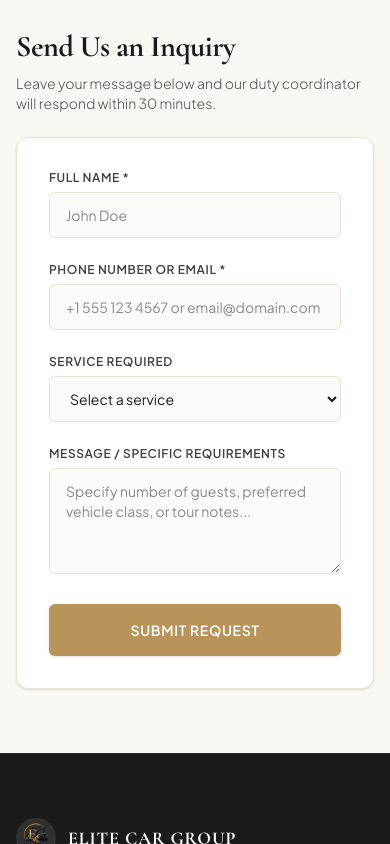
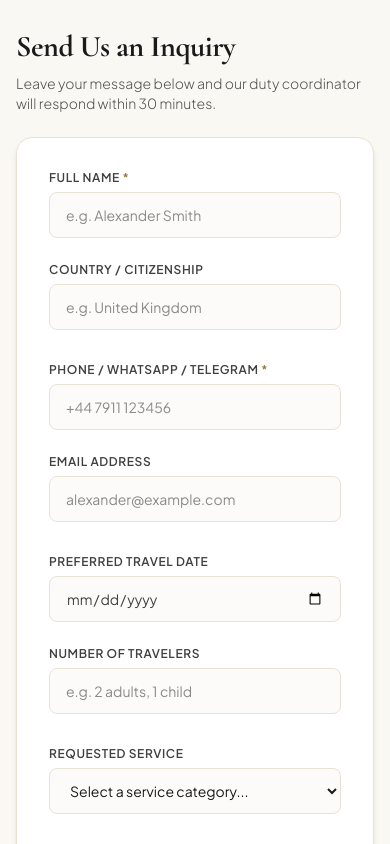
Before and after one commit to Myhammadsaid/elite-car-travel, a Next.js app in the folder client/: page /en/contact in a window 390 px wide. Shown: the part 1040-1884 px from the top of the page. Built offline with nearby package versions, Linux system fonts and the light colour scheme.

Commit message:
form has been updated

```diff
--- a/client/components/ContactForm.js
+++ b/client/components/ContactForm.js
@@ -12,10 +12,14 @@ export default function ContactForm({
 
 	const [formData, setFormData] = useState({
 		name: '',
-		contact: '',
+		phone: '',
+		email: '',
+		citizenship: '',
 		serviceType: '',
 		destination: '',
+		travelDate: '',
 		duration: '',
+		participants: '',
 		message: '',
 		hp: '', // Honeypot field for bot mitigation
 	})
@@ -41,7 +45,7 @@ export default function ContactForm({
 		setStatus({ loading: true, success: false, error: false, message: '' })
 
 		try {
-			const apiUrl = process.env.NEXT_PUBLIC_API_URL || 'http://localhost:5000'
+			const apiUrl = process.env.NEXT_PUBLIC_API_URL || ''
 			const response = await fetch(`${apiUrl}/api/leads`, {
 				method: 'POST',
 				headers: { 'Content-Type': 'application/json' },
@@ -66,10 +70,14 @@ export default function ContactForm({
 
 			setFormData({
 				name: '',
-				contact: '',
+				phone: '',
+				email: '',
+				citizenship: '',
 				serviceType: '',
 				destination: '',
+				travelDate: '',
 				duration: '',
+				participants: '',
 				message: '',
 				hp: '',
 			})
@@ -86,7 +94,7 @@ export default function ContactForm({
 	return (
 		<form
 			onSubmit={handleSubmit}
-			className='p-8 sm:p-10 rounded-xl bg-[var(--color-brand-surface)] border border-[var(--color-brand-border)] shadow-sm space-y-6'
+			className='w-full max-w-4xl mx-auto p-8 sm:p-12 rounded-2xl bg-[var(--color-brand-surface)] border border-[var(--color-brand-border)] shadow-md space-y-8'
 		>
 			{/* Honeypot hidden input */}
 			<div className='hidden' aria-hidden='true'>
@@ -101,22 +109,25 @@ export default function ContactForm({
 			</div>
 
 			{status.success && (
-				<div className='p-4 rounded-md bg-emerald-50 border border-emerald-200 text-emerald-800 text-sm font-medium'>
-					✓ {status.message}
+				<div className='p-4 rounded-xl bg-emerald-50 border border-emerald-200 text-emerald-800 text-sm font-medium flex items-center gap-2'>
+					<span className='font-bold text-base'>✓</span>
+					<span>{status.message}</span>
 				</div>
 			)}
 
 			{status.error && (
-				<div className='p-4 rounded-md bg-rose-50 border border-rose-200 text-rose-800 text-sm font-medium'>
-					✕ {status.message}
+				<div className='p-4 rounded-xl bg-rose-50 border border-rose-200 text-rose-800 text-sm font-medium flex items-center gap-2'>
+					<span className='font-bold text-base'>✕</span>
+					<span>{status.message}</span>
 				</div>
 			)}
 
+			{/* Row 1: Full Name & Citizenship */}
 			<div className='grid grid-cols-1 sm:grid-cols-2 gap-6'>
-				{/* Name */}
 				<div className='space-y-1.5'>
 					<label className='block text-xs font-semibold uppercase tracking-wider text-neutral-700'>
-						{t('name')} *
+						{t('name')}{' '}
+						<span className='text-[var(--color-brand-gold-dark)]'>*</span>
 					</label>
 					<input
 						type='text'
@@ -125,28 +136,91 @@ export default function ContactForm({
 						value={formData.name}
 						onChange={handleChange}
 						placeholder={t('namePlaceholder')}
-						className='w-full px-4 py-3 rounded-md bg-[var(--color-brand-cream)]/50 border border-[var(--color-brand-border)] text-sm focus:outline-hidden focus:border-[var(--color-brand-gold)] focus:bg-white transition'
+						className='w-full px-4 py-3 rounded-lg bg-[var(--color-brand-cream)]/50 border border-[var(--color-brand-border)] text-sm focus:outline-hidden focus:border-[var(--color-brand-gold)] focus:bg-white transition duration-150'
 					/>
 				</div>
 
-				{/* Contact (Phone / Email) */}
 				<div className='space-y-1.5'>
 					<label className='block text-xs font-semibold uppercase tracking-wider text-neutral-700'>
-						{t('contact')} *
+						{t('citizenship')}
 					</label>
 					<input
 						type='text'
-						name='contact'
-						required
-						value={formData.contact}
+						name='citizenship'
+						value={formData.citizenship}
 						onChange={handleChange}
-						placeholder={t('contactPlaceholder')}
-						className='w-full px-4 py-3 rounded-md bg-[var(--color-brand-cream)]/50 border border-[var(--color-brand-border)] text-sm focus:outline-hidden focus:border-[var(--color-brand-gold)] focus:bg-white transition'
+						placeholder={t('citizenshipPlaceholder')}
+						className='w-full px-4 py-3 rounded-lg bg-[var(--color-brand-cream)]/50 border border-[var(--color-brand-border)] text-sm focus:outline-hidden focus:border-[var(--color-brand-gold)] focus:bg-white transition duration-150'
 					/>
 				</div>
 			</div>
 
-			{/* Service / Custom Fields */}
+			{/* Row 2: Phone & Email (Separated) */}
+			<div className='grid grid-cols-1 sm:grid-cols-2 gap-6'>
+				<div className='space-y-1.5'>
+					<label className='block text-xs font-semibold uppercase tracking-wider text-neutral-700'>
+						{t('phone')}{' '}
+						<span className='text-[var(--color-brand-gold-dark)]'>*</span>
+					</label>
+					<input
+						type='tel'
+						name='phone'
+						required
+						value={formData.phone}
+						onChange={handleChange}
+						placeholder={t('phonePlaceholder')}
+						className='w-full px-4 py-3 rounded-lg bg-[var(--color-brand-cream)]/50 border border-[var(--color-brand-border)] text-sm focus:outline-hidden focus:border-[var(--color-brand-gold)] focus:bg-white transition duration-150'
+					/>
+				</div>
+
+				<div className='space-y-1.5'>
+					<label className='block text-xs font-semibold uppercase tracking-wider text-neutral-700'>
+						{t('email')}
+					</label>
+					<input
+						type='email'
+						name='email'
+						value={formData.email}
+						onChange={handleChange}
+						placeholder={t('emailPlaceholder')}
+						className='w-full px-4 py-3 rounded-lg bg-[var(--color-brand-cream)]/50 border border-[var(--color-brand-border)] text-sm focus:outline-hidden focus:border-[var(--color-brand-gold)] focus:bg-white transition duration-150'
+					/>
+				</div>
+			</div>
+
+			{/* Row 3: Travel Dates & Number of Travelers */}
+			<div className='grid grid-cols-1 sm:grid-cols-2 gap-6'>
+				<div className='space-y-1.5'>
+					<label className='block text-xs font-semibold uppercase tracking-wider text-neutral-700'>
+						{t('travelDate')}
+					</label>
+					<input
+						type='date'
+						name='travelDate'
+						value={formData.travelDate}
+						onChange={handleChange}
+						className='w-full px-4 py-3 rounded-lg bg-[var(--color-brand-cream)]/50 border border-[var(--color-brand-border)] text-sm focus:outline-hidden focus:border-[var(--color-brand-gold)] focus:bg-white transition duration-150 text-neutral-700'
+					/>
+				</div>
+
+				<div className='space-y-1.5'>
+					<label className='block text-xs font-semibold uppercase tracking-wider text-neutral-700'>
+						{t('participants')}
+					</label>
+					<input
+						type='number'
+						min='1'
+						max='100'
+						name='participants'
+						value={formData.participants}
+						onChange={handleChange}
+						placeholder={t('participantsPlaceholder')}
+						className='w-full px-4 py-3 rounded-lg bg-[var(--color-brand-cream)]/50 border border-[var(--color-brand-border)] text-sm focus:outline-hidden focus:border-[var(--color-brand-gold)] focus:bg-white transition duration-150'
+					/>
+				</div>
+			</div>
+
+			{/* Row 4: Service / Custom Route Fields */}
 			{formType === 'custom' ? (
 				<div className='grid grid-cols-1 sm:grid-cols-2 gap-6'>
 					<div className='space-y-1.5'>
@@ -159,7 +233,7 @@ export default function ContactForm({
 							value={formData.destination}
 							onChange={handleChange}
 							placeholder={t('destinationPlaceholder')}
-							className='w-full px-4 py-3 rounded-md bg-[var(--color-brand-cream)]/50 border border-[var(--color-brand-border)] text-sm focus:outline-hidden focus:border-[var(--color-brand-gold)] focus:bg-white transition'
+							className='w-full px-4 py-3 rounded-lg bg-[var(--color-brand-cream)]/50 border border-[var(--color-brand-border)] text-sm focus:outline-hidden focus:border-[var(--color-brand-gold)] focus:bg-white transition duration-150'
 						/>
 					</div>
 					<div className='space-y-1.5'>
@@ -172,7 +246,7 @@ export default function ContactForm({
 							value={formData.duration}
 							onChange={handleChange}
 							placeholder={t('durationPlaceholder')}
-							className='w-full px-4 py-3 rounded-md bg-[var(--color-brand-cream)]/50 border border-[var(--color-brand-border)] text-sm focus:outline-hidden focus:border-[var(--color-brand-gold)] focus:bg-white transition'
+							className='w-full px-4 py-3 rounded-lg bg-[var(--color-brand-cream)]/50 border border-[var(--color-brand-border)] text-sm focus:outline-hidden focus:border-[var(--color-brand-gold)] focus:bg-white transition duration-150'
 						/>
 					</div>
 				</div>
@@ -185,7 +259,7 @@ export default function ContactForm({
 						name='serviceType'
 						value={formData.serviceType}
 						onChange={handleChange}
-						className='w-full px-4 py-3 rounded-md bg-[var(--color-brand-cream)]/50 border border-[var(--color-brand-border)] text-sm focus:outline-hidden focus:border-[var(--color-brand-gold)] focus:bg-white transition'
+						className='w-full px-4 py-3 rounded-lg bg-[var(--color-brand-cream)]/50 border border-[var(--color-brand-border)] text-sm focus:outline-hidden focus:border-[var(--color-brand-gold)] focus:bg-white transition duration-150'
 					>
 						<option value=''>{t('serviceSelect')}</option>
 						<option value='Transportation'>{t('serviceTransfer')}</option>
@@ -199,7 +273,7 @@ export default function ContactForm({
 				</div>
 			)}
 
-			{/* Message */}
+			{/* Row 5: Message & Special Requests */}
 			<div className='space-y-1.5'>
 				<label className='block text-xs font-semibold uppercase tracking-wider text-neutral-700'>
 					{t('message')}
@@ -210,15 +284,15 @@ export default function ContactForm({
 					value={formData.message}
 					onChange={handleChange}
 					placeholder={t('messagePlaceholder')}
-					className='w-full px-4 py-3 rounded-md bg-[var(--color-brand-cream)]/50 border border-[var(--color-brand-border)] text-sm focus:outline-hidden focus:border-[var(--color-brand-gold)] focus:bg-white transition'
+					className='w-full px-4 py-3 rounded-lg bg-[var(--color-brand-cream)]/50 border border-[var(--color-brand-border)] text-sm focus:outline-hidden focus:border-[var(--color-brand-gold)] focus:bg-white transition duration-150'
 				/>
 			</div>
 
-			{/* Submit Button */}
+			{/* Submit Action */}
 			<button
 				type='submit'
 				disabled={status.loading}
-				className='w-full py-4 rounded-md bg-[var(--color-brand-gold)] hover:bg-[var(--color-brand-gold-dark)] text-white text-sm font-semibold uppercase tracking-wider shadow-sm transition duration-200 cursor-pointer disabled:opacity-50'
+				className='w-full py-4 rounded-xl bg-[var(--color-brand-gold)] hover:bg-[var(--color-brand-gold-dark)] text-white text-sm font-semibold uppercase tracking-wider shadow-sm hover:shadow-md transition-all duration-200 cursor-pointer disabled:opacity-50'
 			>
 				{status.loading ? t('submitting') : t('submit')}
 			</button>
--- a/client/components/Header.js
+++ b/client/components/Header.js
@@ -192,7 +192,7 @@ export default function Header() {
 					</nav>
 
 					{/* Actions: Social Media Dropdown + Language Switcher */}
-					<div className='flex items-center gap-3 pl-2 border-l border-[var(--color-brand-border)]'>
+					<div className='flex items-center gap-3 pl-6 border-l border-[var(--color-brand-border)]'>
 						<SocialMedia mode='desktop' />
 						<LanguageSwitcher />
 					</div>
--- a/client/messages/en.json
+++ b/client/messages/en.json
@@ -97,26 +97,33 @@
 	},
 	"ContactForm": {
 		"name": "Full Name",
-		"namePlaceholder": "John Doe",
-		"contact": "Phone Number or Email",
-		"contactPlaceholder": "+1 555 123 4567 or email@domain.com",
-		"serviceType": "Service Required",
-		"serviceSelect": "Select a service",
-		"serviceTransfer": "Premium Transportation / Chauffeur",
-		"serviceInbound": "Inbound Travel & Local Guides",
-		"serviceTour": "Uzbekistan & Central Asia Tours",
-		"serviceCorporate": "Corporate & Delegation Logistics",
-		"serviceCustom": "Custom Tailored Itinerary",
-		"destination": "Destination / Preferred Cities",
-		"destinationPlaceholder": "e.g., Tashkent - Samarkand - Bukhara - Khiva",
-		"duration": "Duration / Travel Dates",
-		"durationPlaceholder": "e.g., 7 days, September 2026",
-		"message": "Message / Specific Requirements",
-		"messagePlaceholder": "Specify number of guests, preferred vehicle class, or tour notes...",
-		"submit": "Submit Request",
-		"submitting": "Sending...",
-		"successMessage": "Thank you! Your request has been received. Our team will contact you shortly.",
-		"errorMessage": "Something went wrong sending your request. Please try again or reach out directly."
+		"namePlaceholder": "e.g. Alexander Smith",
+		"citizenship": "Country / Citizenship",
+		"citizenshipPlaceholder": "e.g. United Kingdom",
+		"phone": "Phone / WhatsApp / Telegram",
+		"phonePlaceholder": "+44 7911 123456",
+		"email": "Email Address",
+		"emailPlaceholder": "alexander@example.com",
+		"travelDate": "Preferred Travel Date",
+		"participants": "Number of Travelers",
+		"participantsPlaceholder": "e.g. 2 adults, 1 child",
+		"serviceType": "Requested Service",
+		"serviceSelect": "Select a service category...",
+		"serviceTransfer": "VIP Transport & Chauffeured Chauffeur",
+		"serviceInbound": "Full Inbound Uzbekistan Tour",
+		"serviceTour": "Silk Road & Central Asia Tour",
+		"serviceCorporate": "Corporate Delegation & MICE",
+		"serviceCustom": "Tailor-Made Custom Itinerary",
+		"destination": "Destinations / Cities",
+		"destinationPlaceholder": "e.g. Tashkent, Samarkand, Bukhara, Khiva",
+		"duration": "Estimated Duration",
+		"durationPlaceholder": "e.g. 7-10 days",
+		"message": "Special Requests & Details",
+		"messagePlaceholder": "Tell us about preferred vehicle classes, hotels, or specific route preferences...",
+		"submit": "Send Inquiry",
+		"submitting": "Processing Request...",
+		"successMessage": "Thank you! Your inquiry has been received. Our concierge will contact you shortly.",
+		"errorMessage": "An error occurred while sending your request. Please try again or contact us via WhatsApp/Telegram."
 	},
 	"CtaBanner": {
 		"title": "Ready to Plan Your Journey?",
--- a/client/messages/ja.json
+++ b/client/messages/ja.json
@@ -97,26 +97,33 @@
 	},
 	"ContactForm": {
 		"name": "お名前",
-		"namePlaceholder": "山田 太郎",
-		"contact": "お電話番号 または メールアドレス",
-		"contactPlaceholder": "example@domain.com または 090-0000-0000",
+		"namePlaceholder": "例: 山田 太郎",
+		"citizenship": "国籍 / 居住国",
+		"citizenshipPlaceholder": "例: 日本",
+		"phone": "電話番号 / WhatsApp",
+		"phonePlaceholder": "+81 90-1234-5678",
+		"email": "メールアドレス",
+		"emailPlaceholder": "yamada@example.com",
+		"travelDate": "ご出発希望日",
+		"participants": "ご参加人数",
+		"participantsPlaceholder": "例: 大人2名、子ども1名",
 		"serviceType": "ご希望のサービス",
-		"serviceSelect": "サービスを選択してください",
-		"serviceTransfer": "専用車・VIP空港送迎・チャーター",
-		"serviceInbound": "インバウンド観光・専属日本語ガイド手配",
-		"serviceTour": "ウズベキスタン・中央アジア周遊ツアー",
-		"serviceCorporate": "法人視察・MICE・ビジネス送迎",
-		"serviceCustom": "オーダーメイド旅行手配",
-		"destination": "訪問予定都市 / ルート",
-		"destinationPlaceholder": "例: タシュケント〜サマルカンド〜ブハラ〜ヒヴァ",
-		"duration": "日数 / ご出発予定時期",
-		"durationPlaceholder": "例: 6日間 / 2026年9月頃",
-		"message": "ご要望・特記事項",
-		"messagePlaceholder": "人数、ご希望の車種、訪れたい名所などをご記入ください...",
-		"submit": "お問い合わせ・見積もりを送信",
+		"serviceSelect": "サービスを選択してください...",
+		"serviceTransfer": "VIP専用車送迎（専属ドライバー付）",
+		"serviceInbound": "ウズベキスタン周遊ツアー手配",
+		"serviceTour": "シルクロード・中央アジア周遊ツアー",
+		"serviceCorporate": "法人・視察団向けMICEサービス",
+		"serviceCustom": "オーダーメイド自由旅程",
+		"destination": "訪問希望都市・ルート",
+		"destinationPlaceholder": "例: タシュケント、サマルカンド、ブハラ、ヒヴァ",
+		"duration": "予定滞在日数",
+		"durationPlaceholder": "例: 7〜10日間",
+		"message": "ご要望・メッセージ",
+		"messagePlaceholder": "ご希望の車種、ホテル等級、特別なご要望などをご記入ください...",
+		"submit": "見積もり・予約を依頼する",
 		"submitting": "送信中...",
 		"successMessage": "お問い合わせありがとうございます。担当者より迅速にご連絡いたします。",
-		"errorMessage": "送信中にエラーが発生しました。お手数ですが、再度お試しいただくか直接ご連絡ください。"
+		"errorMessage": "送信中にエラーが発生しました。お手数ですが再度お試しいただくか、直接ご連絡ください。"
 	},
 	"CtaBanner": {
 		"title": "ウズベキスタン・中央アジアの旅をご計画ですか？",
--- a/client/messages/ru.json
+++ b/client/messages/ru.json
@@ -97,26 +97,33 @@
 	},
 	"ContactForm": {
 		"name": "Ваше имя",
-		"namePlaceholder": "Иван Иванов",
-		"contact": "Телефон или Email",
-		"contactPlaceholder": "+998 90 123 45 67 или name@example.com",
+		"namePlaceholder": "Например, Александр Смирнов",
+		"citizenship": "Гражданство / Страна",
+		"citizenshipPlaceholder": "Например, Россия / Казахстан",
+		"phone": "Телефон / WhatsApp / Telegram",
+		"phonePlaceholder": "+7 999 123-45-67",
+		"email": "Электронная почта (Email)",
+		"emailPlaceholder": "alexander@example.com",
+		"travelDate": "Планируемая дата поездки",
+		"participants": "Количество гостей (человек)",
+		"participantsPlaceholder": "Например, 2 взрослых, 1 ребенок",
 		"serviceType": "Интересующая услуга",
-		"serviceSelect": "Выберите услугу",
-		"serviceTransfer": "Премиум трансфер / Аренда авто",
-		"serviceInbound": "Въездной туризм и гиды",
-		"serviceTour": "Тур по Узбекистану и Центральной Азии",
-		"serviceCorporate": "Корпоративное обслуживание",
+		"serviceSelect": "Выберите категорию услуги...",
+		"serviceTransfer": "VIP Трансфер и авто с водителем",
+		"serviceInbound": "Туры под ключ по Узбекистану",
+		"serviceTour": "Маршруты по Шелковому пути и Центральной Азии",
+		"serviceCorporate": "Корпоративное обслуживание и делегации",
 		"serviceCustom": "Индивидуальный маршрут",
-		"destination": "Желаемые города / Маршрут",
-		"destinationPlaceholder": "Например: Ташкент - Самарканд - Бухара",
-		"duration": "Количество дней / Даты",
-		"durationPlaceholder": "Например: 5 дней, май 2026",
-		"message": "Дополнительные пожелания",
-		"messagePlaceholder": "Укажите количество пассажиров, пожелания к авто или маршруту...",
-		"submit": "Отправить запрос",
-		"submitting": "Отправка...",
-		"successMessage": "Спасибо! Ваш запрос успешно отправлен. Наш менеджер свяжется с вами в ближайшее время.",
-		"errorMessage": "Произошла ошибка при отправке. Пожалуйста, попробуйте еще раз или напишите нам напрямую."
+		"destination": "Желаемые города и маршрут",
+		"destinationPlaceholder": "Например, Ташкент, Самарканд, Бухара, Хива",
+		"duration": "Планируемая длительность",
+		"durationPlaceholder": "Например, 7-10 дней",
+		"message": "Пожелания и комментарии",
+		"messagePlaceholder": "Укажите предпочтительный класс авто, отели или детали маршрута...",
+		"submit": "Отправить заявку",
+		"submitting": "Отправка запроса...",
+		"successMessage": "Спасибо! Ваша заявка успешно принята. Наш менеджер свяжется с вами в ближайшее время.",
+		"errorMessage": "Произошла ошибка при отправке заявки. Пожалуйста, попробуйте еще раз или свяжитесь с нами напрямую."
 	},
 	"CtaBanner": {
 		"title": "Готовы спланировать ваше путешествие?",
```
Also changed, not shown: client/components/SocialMedia.js (+30 -14 lines), client/components/admin/LeadsPanel.js (+89 -29 lines), 2 other files (tests, documents, lock files or other folders).
